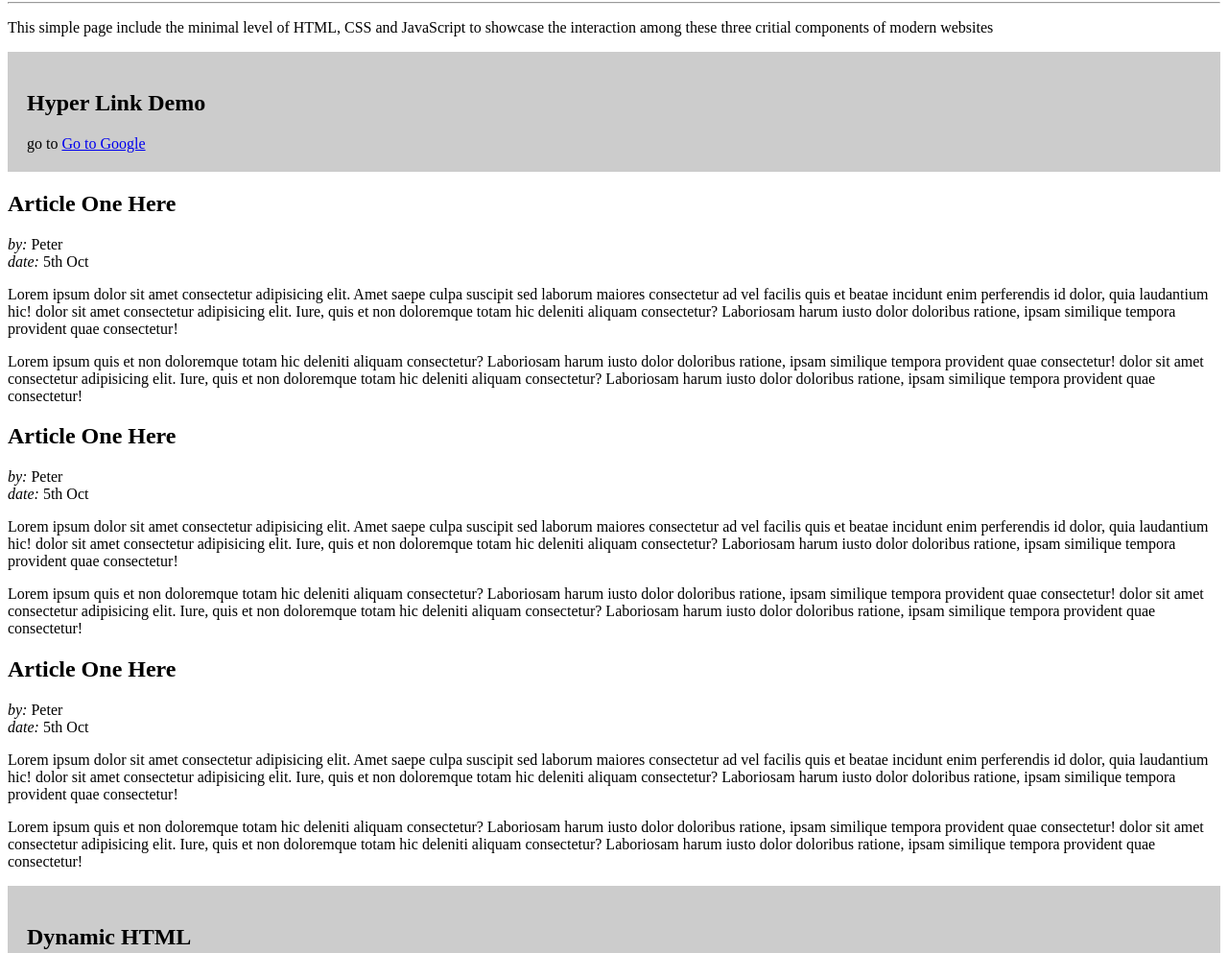
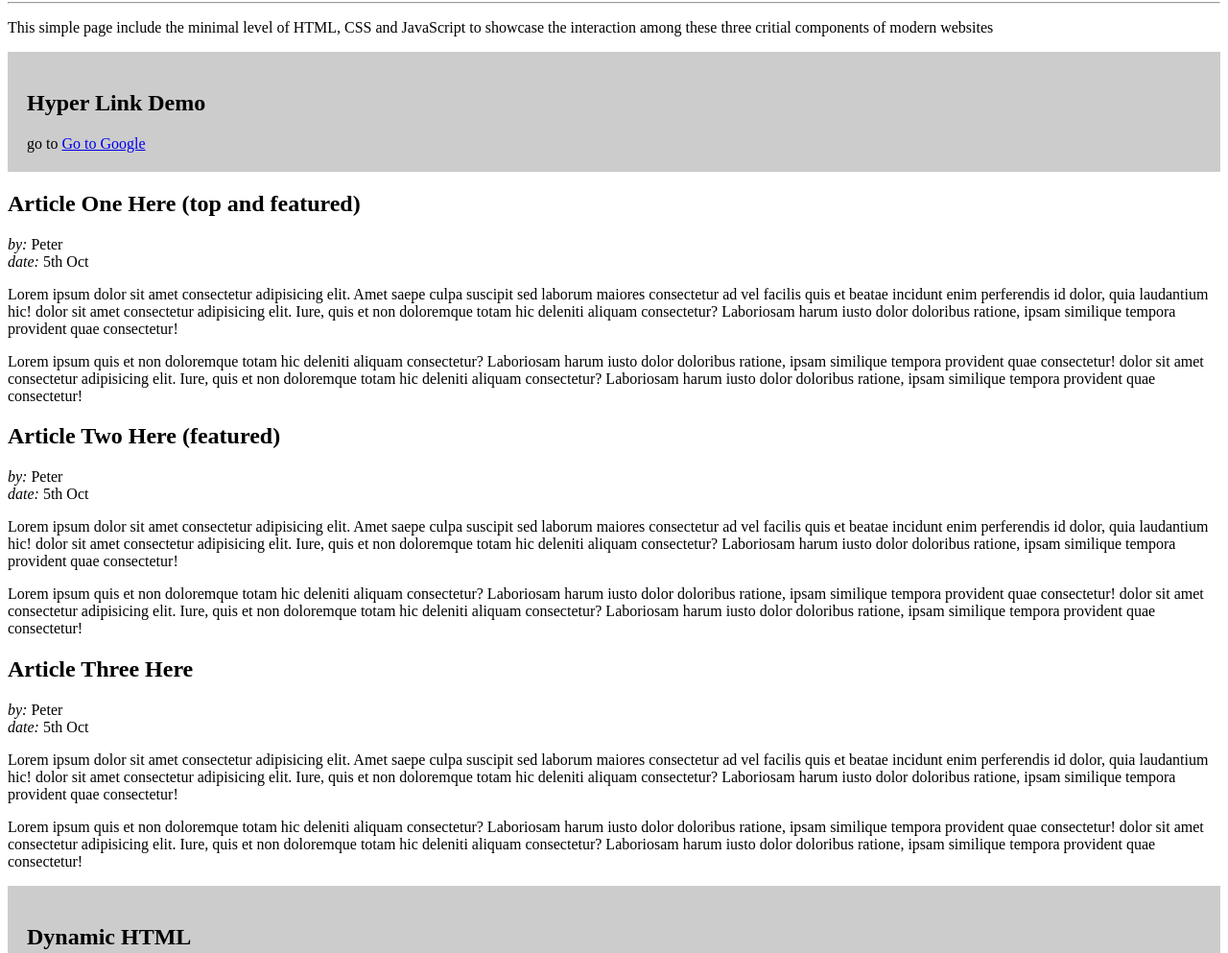
Before and after one commit to ngsanluk/JavaScriptDataVisualization, a plain HTML site: page index.html in a window 1280 px wide. Shown: the part 104-1097 px from the top of the page at 96% size. Drawn offline with Linux system fonts and the light colour scheme.

Commit message:
revise article heading

```diff
--- a/index.html
+++ b/index.html
@@ -106,7 +106,7 @@
     </div>
 
     <article class="featured top">
-      <h2>Article One Here</h2>
+      <h2>Article One Here (top and featured)</h2>
       <div><em>by:</em> <span>Peter</span></div>
       <div><em>date:</em> <span>5th Oct</span></div>
       <p>
@@ -127,7 +127,7 @@
       </p>
     </article>
     <article class="featured">
-      <h2>Article One Here</h2>
+      <h2>Article Two Here (featured)</h2>
       <div><em>by:</em> <span>Peter</span></div>
       <div><em>date:</em> <span>5th Oct</span></div>
       <p>
@@ -149,7 +149,7 @@
     </article>
 
     <article>
-      <h2>Article One Here</h2>
+      <h2>Article Three Here</h2>
       <div><em>by:</em> <span>Peter</span></div>
       <div><em>date:</em> <span>5th Oct</span></div>
       <p>
```
